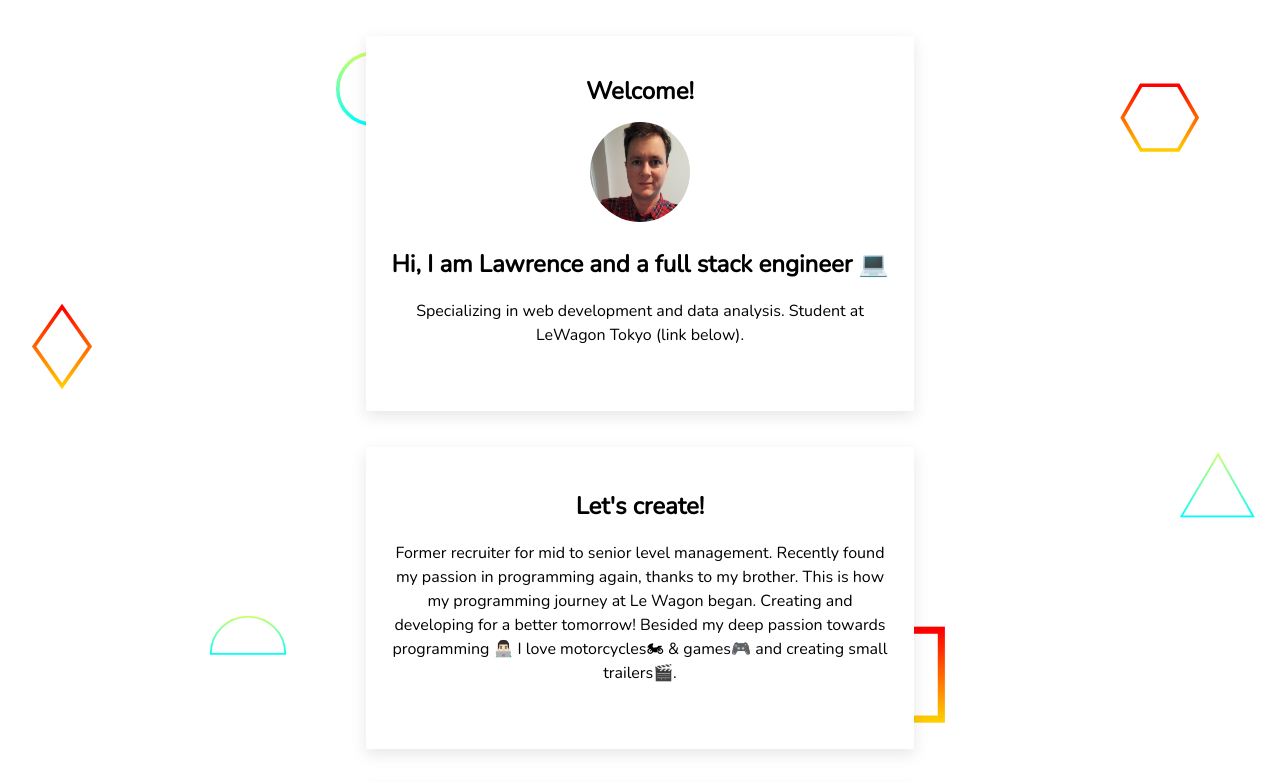
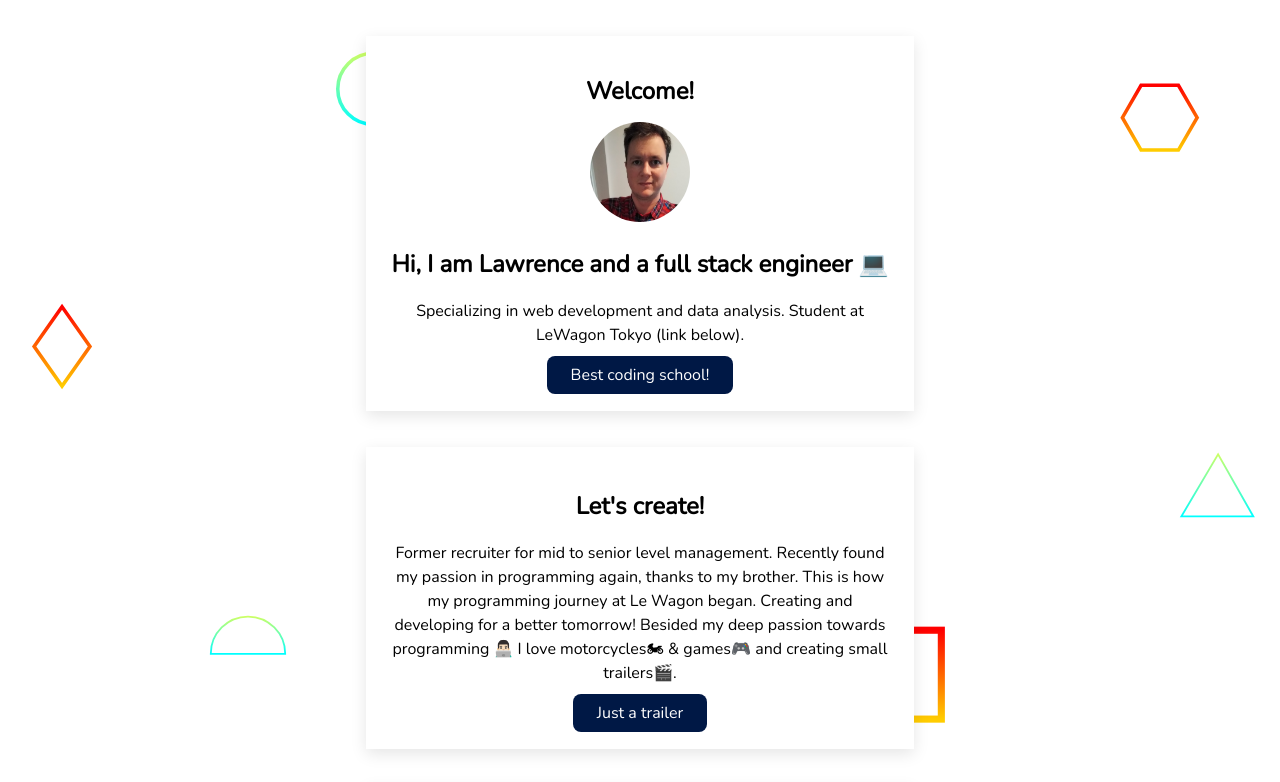
Before and after one commit to DonaldLTB/profile, a plain HTML site: page index.html in a window 1280 px wide. Shown: the top 782 px of the page. Drawn offline with nearby package versions, Linux system fonts and the light colour scheme.

Commit message:
link made visable

```diff
--- a/style.css
+++ b/style.css
@@ -65,12 +65,14 @@ div {
 }
 
 .btn-blue {
+  background-color: #001845;
   color: white;
   padding: 8px 24px;
   border-radius: 8px;
 }
 
 .btn-blue:hover {
+  background-color: #0466C8;
   color:white;
 }
 
```
